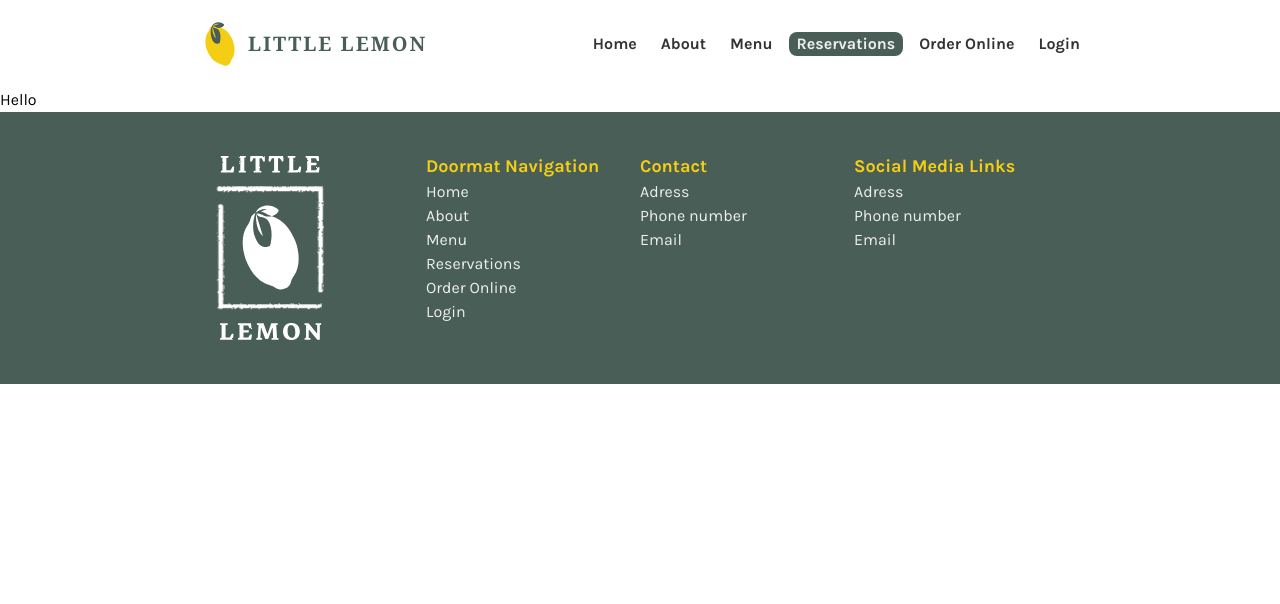
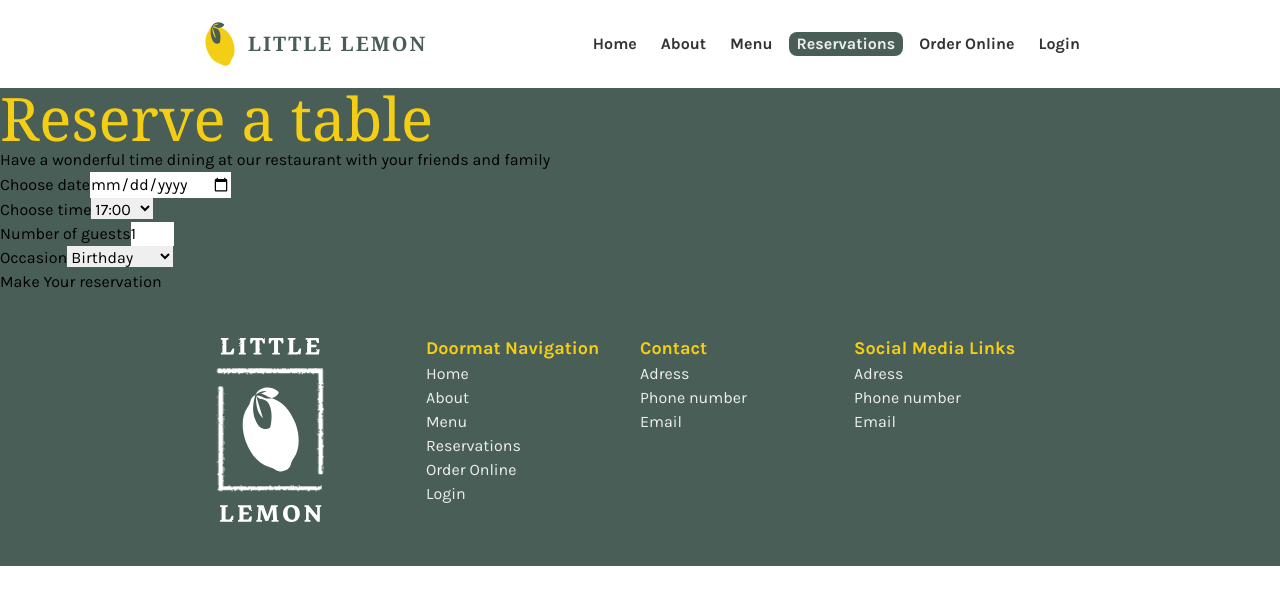
Before and after one commit to bljar/little-lemon, a React (Vite) app: page /reservation in a window 1280 px wide. Shown: the top 604 px of the page. Built offline with nearby package versions, Linux system fonts and the light colour scheme; no server answers; a web font is replaced by a local one.

Commit message:
add ResForm to reservation page

```diff
--- a/src/components/ResForm.tsx
+++ b/src/components/ResForm.tsx
@@ -1,5 +1,4 @@
 import { useEffect, useState } from "react";
-import "./BookingPage.css";
 
 function BookingPage() {
   const [resDate, setResDate] = useState("");
@@ -31,13 +30,13 @@ function BookingPage() {
   };
 
   return (
-    <section id="reservation">
-      <h1>Reserve a table</h1>
-      <p>
-        Have a wonderful time dining at our restaurant with your friends and
-        family
-      </p>
+    <section id="reservation" className="bg-primary-1">
       <form className="res-form" onSubmit={handleSubmit}>
+        <h1 className="text-primary-2">Reserve a table</h1>
+        <p>
+          Have a wonderful time dining at our restaurant with your friends and
+          family
+        </p>
         <fieldset className="res-fieldset">
           <label className="res-label" htmlFor="res-date">
             Choose date
--- a/src/pages/Reservation.tsx
+++ b/src/pages/Reservation.tsx
@@ -1,5 +1,11 @@
+import ResForm from "../components/ResForm";
+
 function Reservation() {
-  return <main>Hello</main>;
+  return (
+    <main>
+      <ResForm />
+    </main>
+  );
 }
 
 export default Reservation;
```
